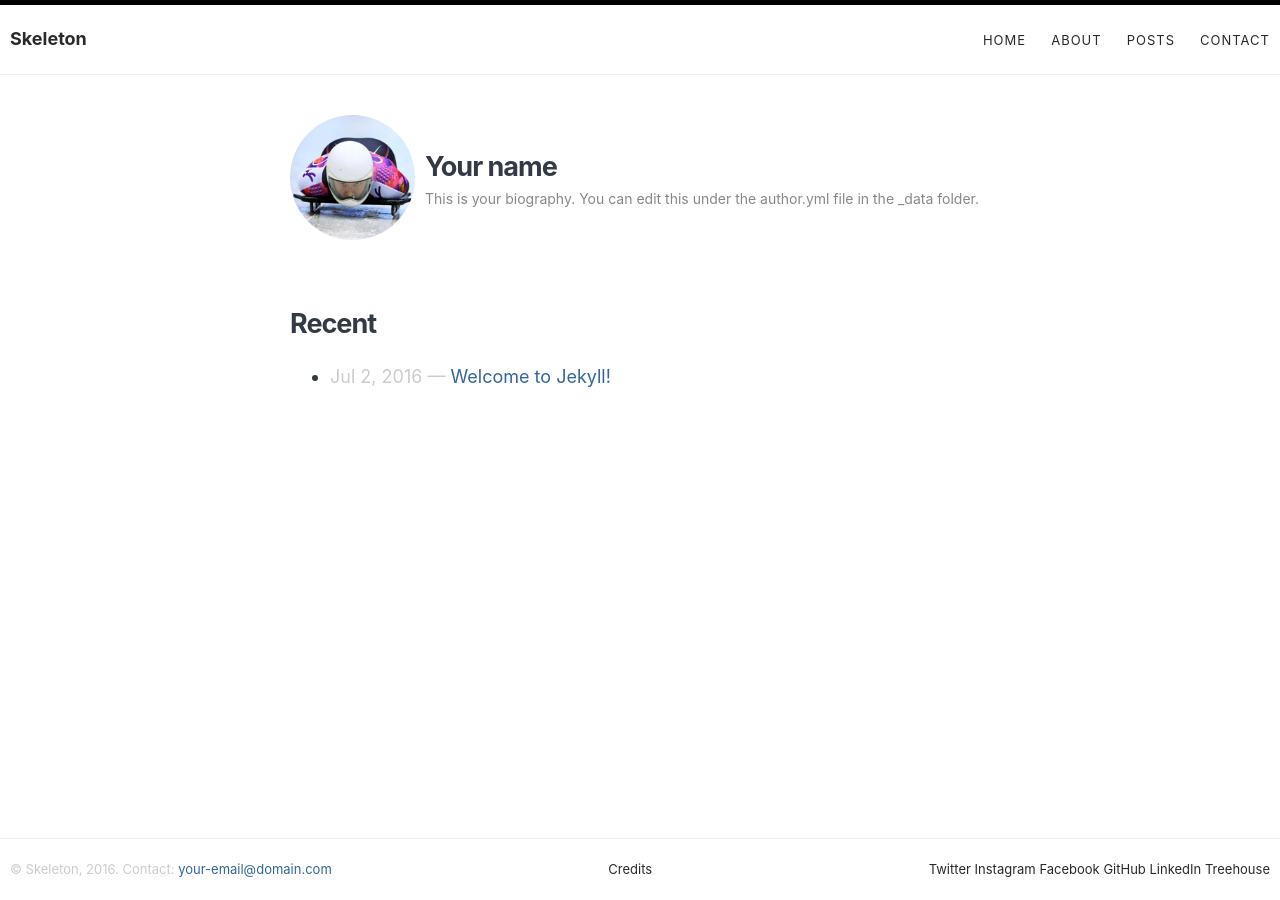
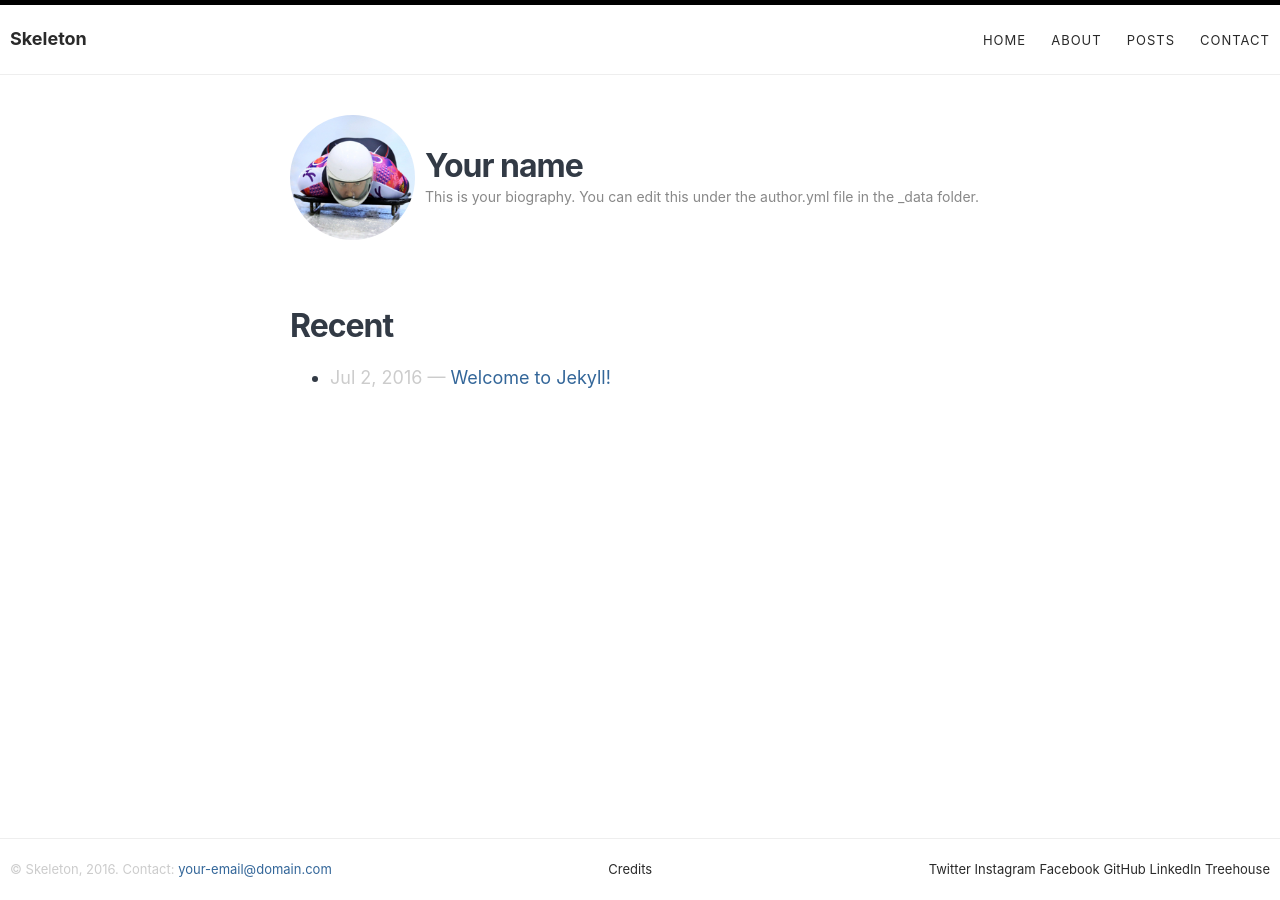
Before and after one commit to morgantracey/morgantracey.github.io, a Jekyll site: the page built from index.html, in a window 1280 px wide. Built offline with Jekyll 4.4.1, drawn with Linux system fonts in a browser that asks for light colours.

Commit message:
Update typography headers

```diff
--- a/_sass/base/_typography.scss
+++ b/_sass/base/_typography.scss
@@ -4,3 +4,40 @@
     color: $color;
   }
 }
+
+h1 {
+  font-size: 3.2rem;
+  line-height: 1.25em;
+  font-weight: $font-weight--bold;
+  @media(min-width: $breakpoint) {
+    font-size: 4rem;
+    line-height: 1.125em;
+  }
+}
+
+h2 {
+  font-size: 2.6rem;
+  line-height: 1.15384615em;
+  @media(min-width: $breakpoint) {
+    font-size: 3.2rem;
+    line-height: 1.25em;
+  }
+}
+
+h3 {
+  font-size: 2.2rem;
+  line-height: 1.13636364em;
+  @media(min-width: $breakpoint) {
+    font-size: 2.4rem;
+    line-height: 1.25em;
+  }
+}
+
+h4 {
+  font-size: 1.8rem;
+  line-height: 1.111rem;
+  @media(min-width: $breakpoint) {
+    font-size: 1.8rem;
+    line-height: 1.222rem;
+  }
+}
```
